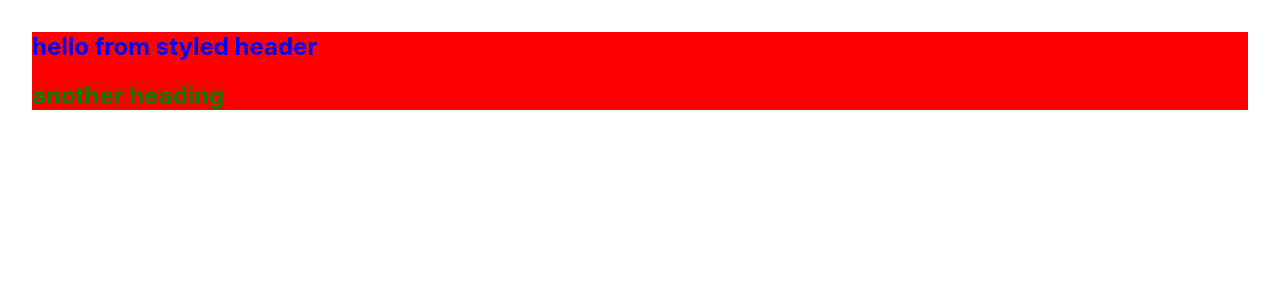
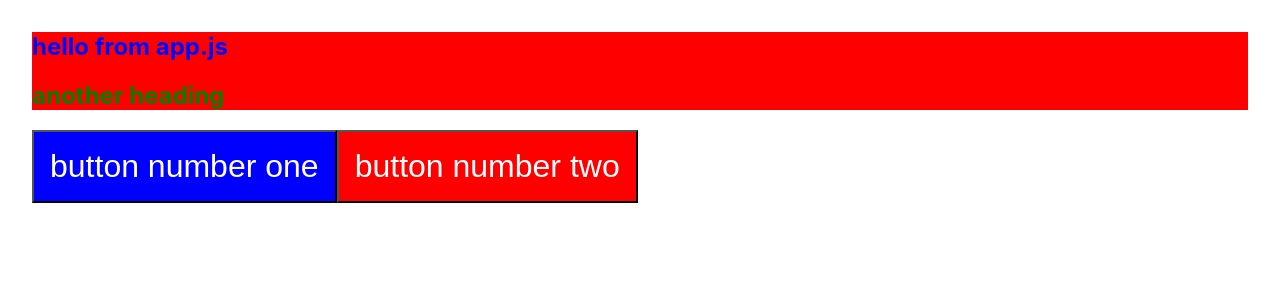
Before and after one commit to js-tut/styled-components-tutorial-second, a React (Create React App) app: page / in a window 1280 px wide. Shown: the top 300 px of the page. Built offline with nearby package versions, Linux system fonts and the light colour scheme.

Commit message:
18-props-basics

```diff
--- a/src/App.js
+++ b/src/App.js
@@ -1,10 +1,13 @@
 import React from "react";
 import "./App.css";
 import StyledHeader from "./components/StyledHeader";
+import PropsButton from "./components/PropsButton";
 function App() {
   return (
     <div>
-      <StyledHeader />
+      <StyledHeader title="hello from app.js" />
+      <PropsButton color="blue">button number one</PropsButton>
+      <PropsButton color="red">button number two</PropsButton>
     </div>
   );
 }
--- /dev/null
+++ b/src/components/PropsButton.js
@@ -0,0 +1,10 @@
+import styled from "styled-components";
+
+const PropsButton = styled.button`
+  background: ${props => props.color};
+  color: white;
+  padding: 1rem;
+  font-size: 2rem;
+`;
+
+export default PropsButton;
--- a/src/components/StyledHeader.js
+++ b/src/components/StyledHeader.js
@@ -1,9 +1,9 @@
 import React from "react";
 import styled from "styled-components";
-const StyledHeader = () => {
+const StyledHeader = ({ title }) => {
   return (
     <StyledWrapper>
-      <h1>hello from styled header</h1>
+      <h1>{title}</h1>
       <h2 className="random">another heading</h2>
     </StyledWrapper>
   );
```
